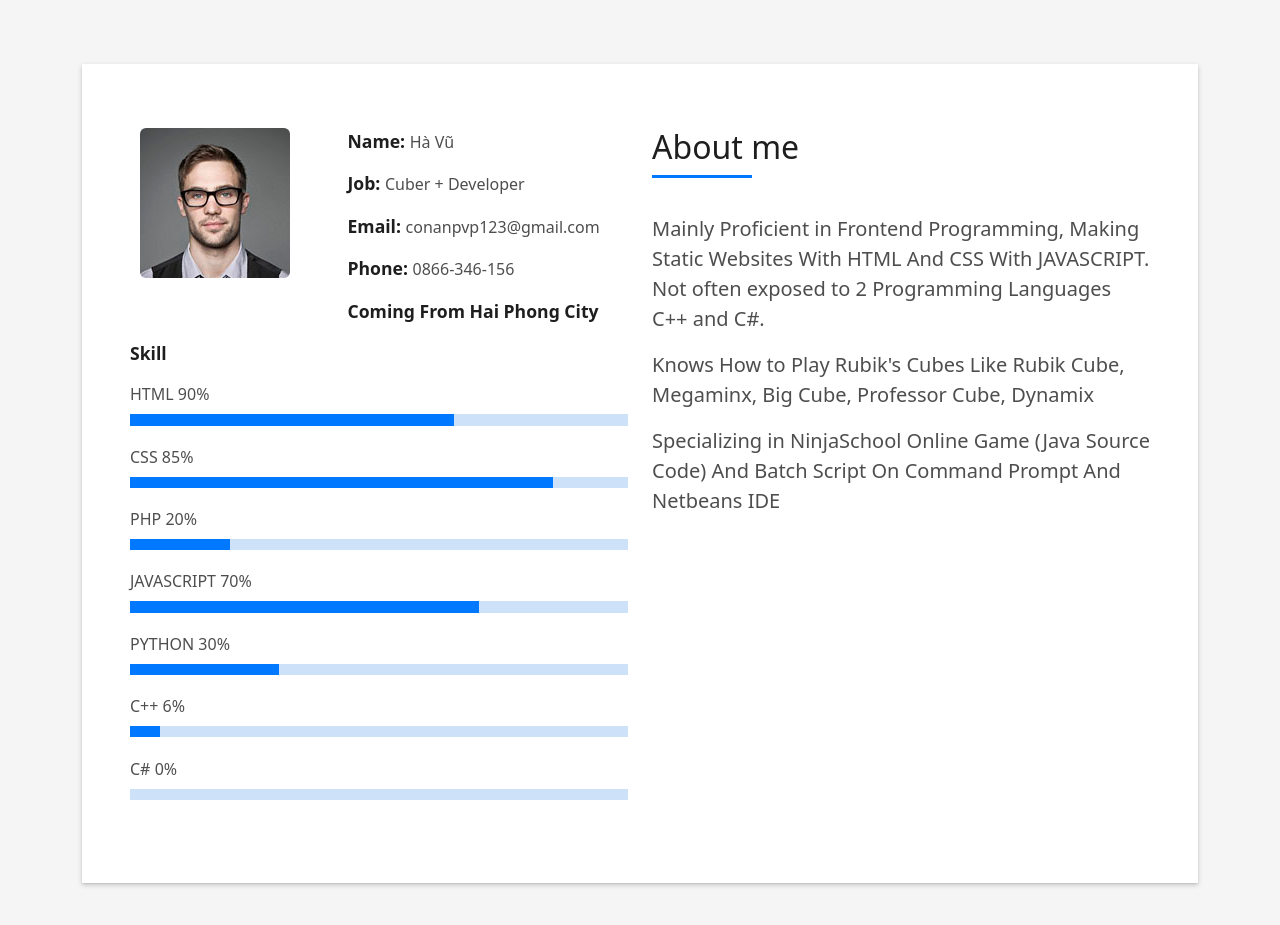
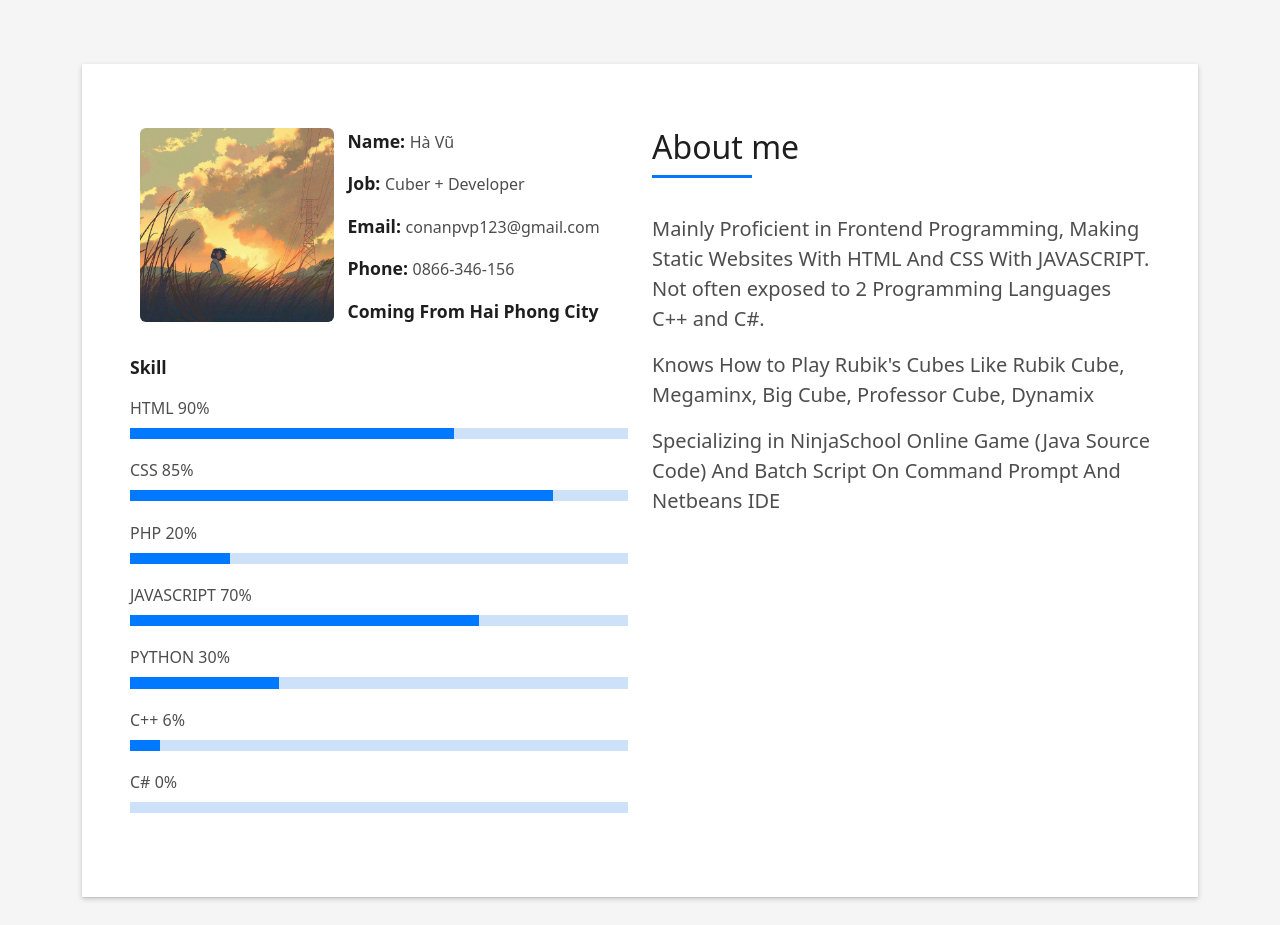
Before and after one commit to conanpvp123/nso.developer, a plain HTML site: page Profile_HaVu/index.html in a window 1280 px wide. Shown: the part 800-1725 px from the top of the page. Drawn offline with Linux system fonts and the light colour scheme.

Commit message:
Update index.html

```diff
--- a/Profile_HaVu/index.html
+++ b/Profile_HaVu/index.html
@@ -101,7 +101,7 @@
                   <div class="row">
                     <div class="col-sm-6 col-md-5">
                       <div class="about-img">
-                        <img src="assets/img/testimonial-2.jpg" class="img-fluid rounded b-shadow-a" alt="">
+                        <img src="avatar.jpg" class="img-fluid rounded b-shadow-a" alt="">
                       </div>
                     </div>
                     <div class="col-sm-6 col-md-7">
```
